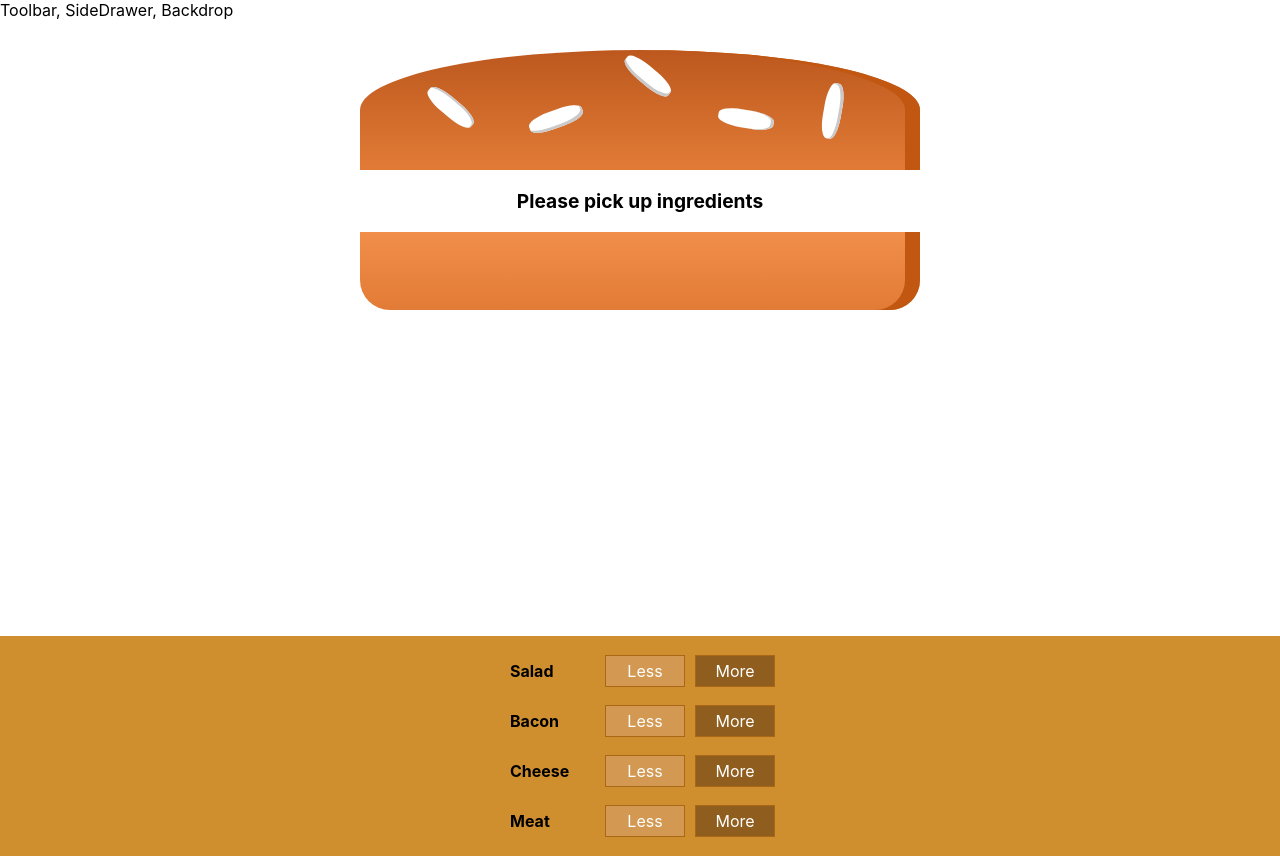
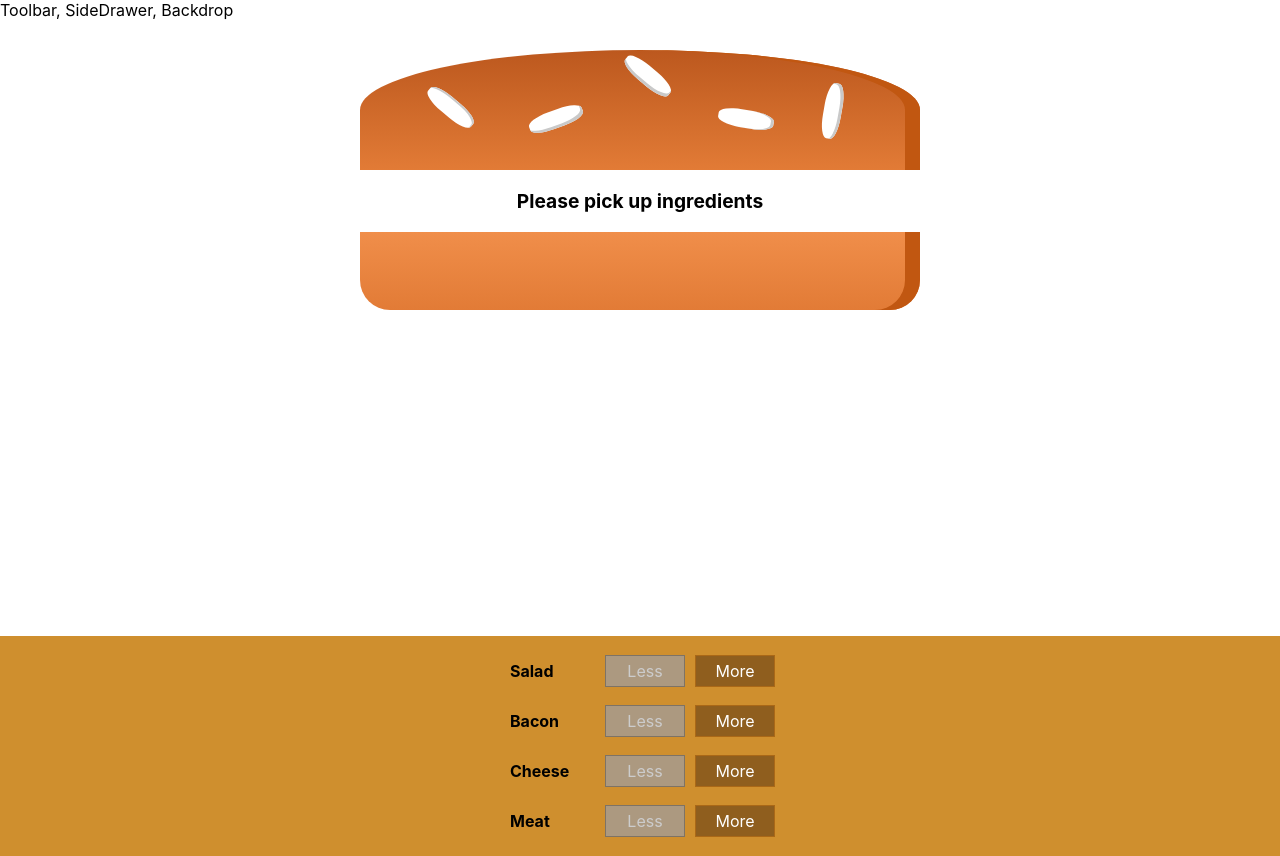
Before and after one commit to MarcLallier/burgercommand, a React (Create React App) app: page / in a window 1280 px wide. Built offline with nearby package versions, Linux system fonts and the light colour scheme.

Commit message:
fix name of state beacon in bacon in BurgerBuildre, adding removeIngredientHandler with logic, ans a disable function when ingredients state ==0

```diff
--- a/src/components/Burger/BuildControls/BuildControl/BuildControl.js
+++ b/src/components/Burger/BuildControls/BuildControl/BuildControl.js
@@ -7,7 +7,7 @@
 
   <div className="BuildControl">
     <div className="Label"> {props.label} </div>
-    <button className="Less">Less</button>
+    <button className="Less" onClick={props.removed} disabled= {props.disabled}>Less</button>
     <button className="More" onClick={props.added}>More</button>
   </div>
 )
--- a/src/components/Burger/BuildControls/BuildControls.js
+++ b/src/components/Burger/BuildControls/BuildControls.js
@@ -16,6 +16,8 @@
     {controls.map(ctrl => (
       <BuildControl
         added={() => props.ingredientAdded(ctrl.type)}
+        disabled= {props.disabled[ctrl.type]}
+        removed={() => props.ingredientRemoved(ctrl.type)}
         key={ctrl.label}
         label={ctrl.label}
       />
--- a/src/containers/BurgerBuilder/BurgerBuilder.js
+++ b/src/containers/BurgerBuilder/BurgerBuilder.js
@@ -7,7 +7,7 @@
 
 const INGREDIENT_PRICES = {
   salad : 0.5,
-  beacon : 0.4,
+  bacon : 0.4,
   cheese : 0.7,
   meat : 1.3,
 }
@@ -19,7 +19,7 @@
   state = {
     ingredients : {
       salad : 0,
-      beacon : 0,
+      bacon : 0,
       cheese : 0,
       meat : 0,
     },
@@ -41,10 +41,31 @@
   }
 
   removeIngredientHandler = (type) =>{
-
+    const oldCount = this.state.ingredients[type]
+    if (oldCount <= 0){
+      return
+    }
+    const updatedCount = oldCount - 1
+    const updatedIngredients = {
+      ...this.state.ingredients
+    }
+    updatedIngredients[type] = updatedCount
+    const priceDeduction = INGREDIENT_PRICES[type]
+    const oldPrice = this.state.totalPrice
+    const newPrice = oldPrice - priceDeduction
+    this.setState({totalPrice : newPrice, ingredients : updatedIngredients})
   }
 
   render() {
+
+    const disabledInfo = {
+      ...this.state.ingredients
+    }
+    for (let key in disabledInfo) {
+      disabledInfo[key] = disabledInfo[key] <= 0
+    }
+
+
     return (
 
       <Aux>
@@ -54,6 +75,8 @@
         <div>
           <BuildControls
             ingredientAdded = {this.addIngredientHandler}
+            ingredientRemoved = {this.removeIngredientHandler}
+            disabled = {disabledInfo}
           />
         </div>
       </Aux>
```
